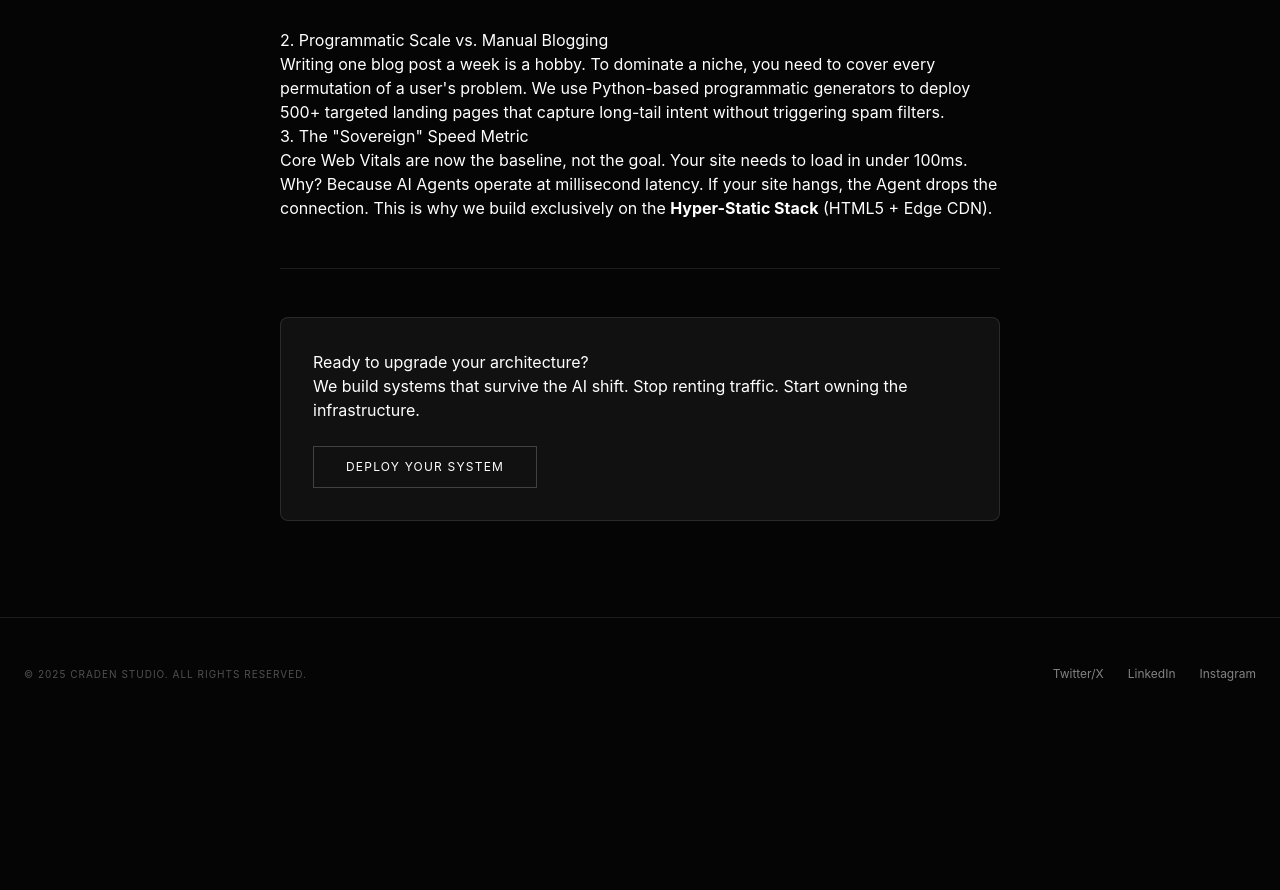
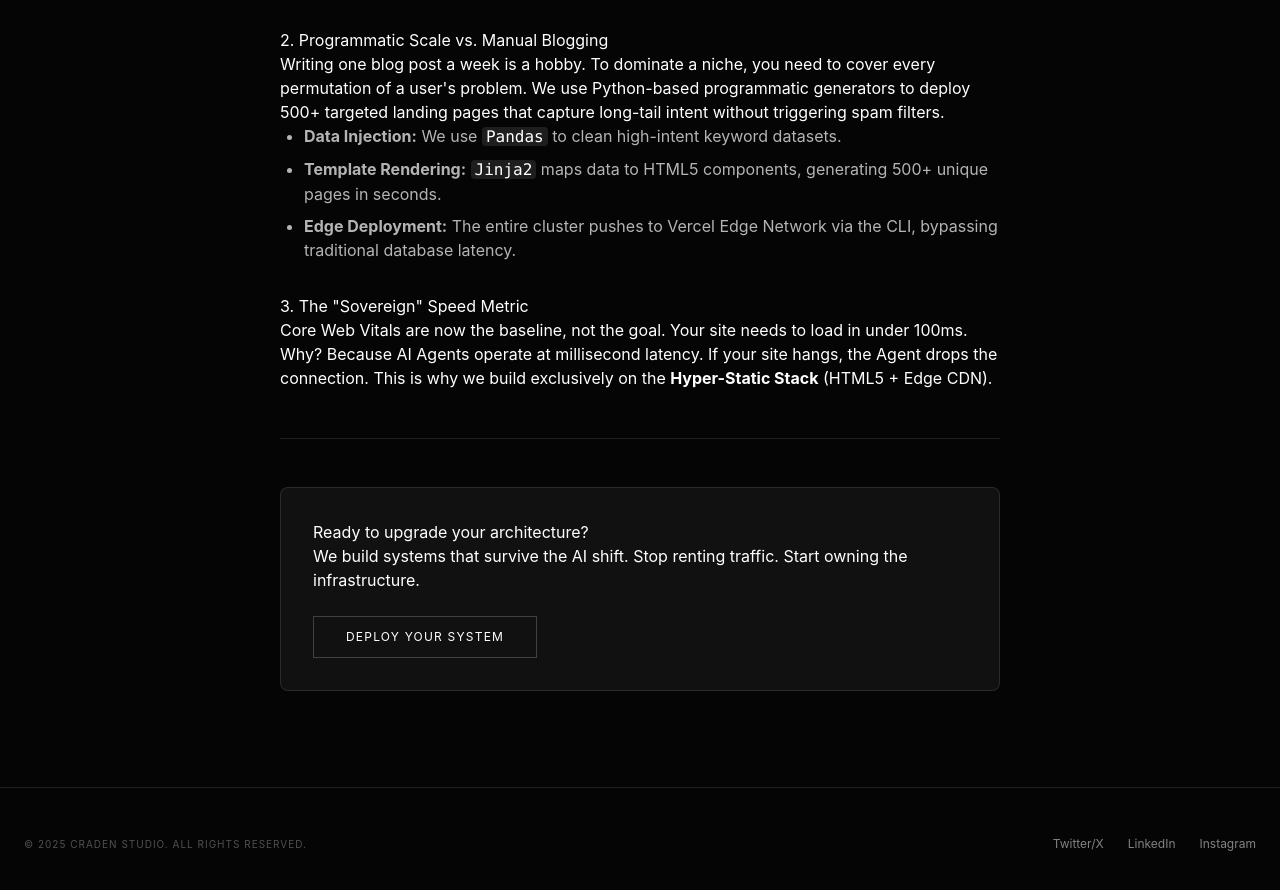
Before and after one commit to oraimogang-ui/agency-portfolio, a plain HTML site: page blog/seo-stack-2026.html in a window 1280 px wide. Shown: the part 980-1870 px from the top of the page. Before the commit the page ends 1710 px from the top, so only its background shows below. Drawn offline with nearby package versions, Linux system fonts and the light colour scheme.

Commit message:
Content: Add programmatic workflow proof to SEO article

```diff
--- a/blog/seo-stack-2026.html
+++ b/blog/seo-stack-2026.html
@@ -62,6 +62,16 @@
                 user's problem. We use Python-based programmatic generators to deploy 500+ targeted landing pages that
                 capture long-tail intent without triggering spam filters.</p>
 
+            <ul class="list-disc pl-6 space-y-2 text-white/70 mb-8">
+                <li><strong>Data Injection:</strong> We use <code
+                        class="bg-white/10 px-1 rounded text-white">Pandas</code> to clean high-intent keyword datasets.
+                </li>
+                <li><strong>Template Rendering:</strong> <code class="bg-white/10 px-1 rounded text-white">Jinja2</code>
+                    maps data to HTML5 components, generating 500+ unique pages in seconds.</li>
+                <li><strong>Edge Deployment:</strong> The entire cluster pushes to Vercel Edge Network via the CLI,
+                    bypassing traditional database latency.</li>
+            </ul>
+
             <h3>3. The "Sovereign" Speed Metric</h3>
             <p>Core Web Vitals are now the baseline, not the goal. Your site needs to load in under 100ms. Why? Because
                 AI Agents operate at millisecond latency. If your site hangs, the Agent drops the connection. This is
```
